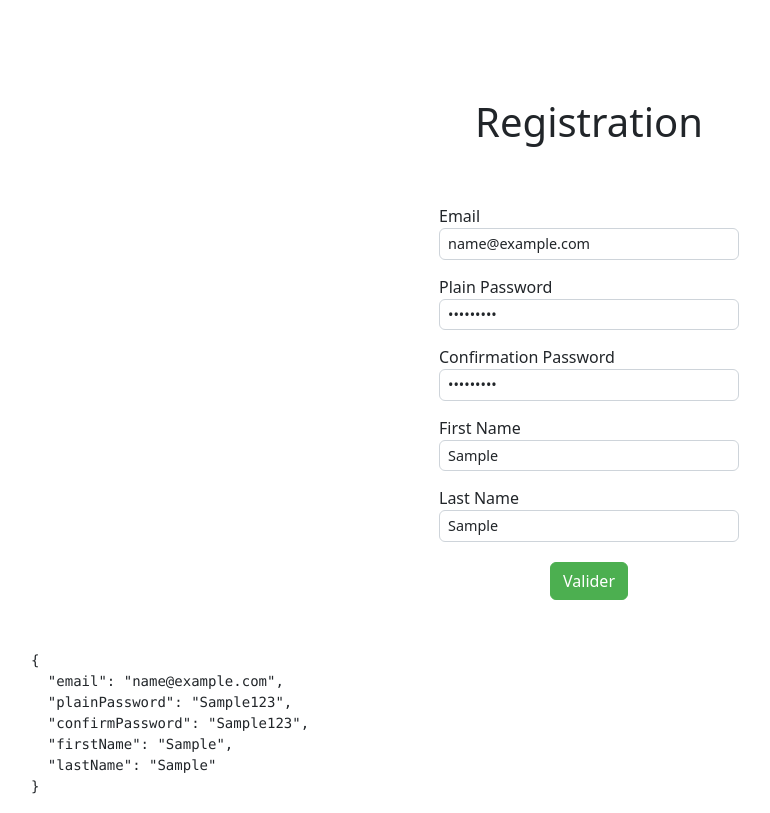
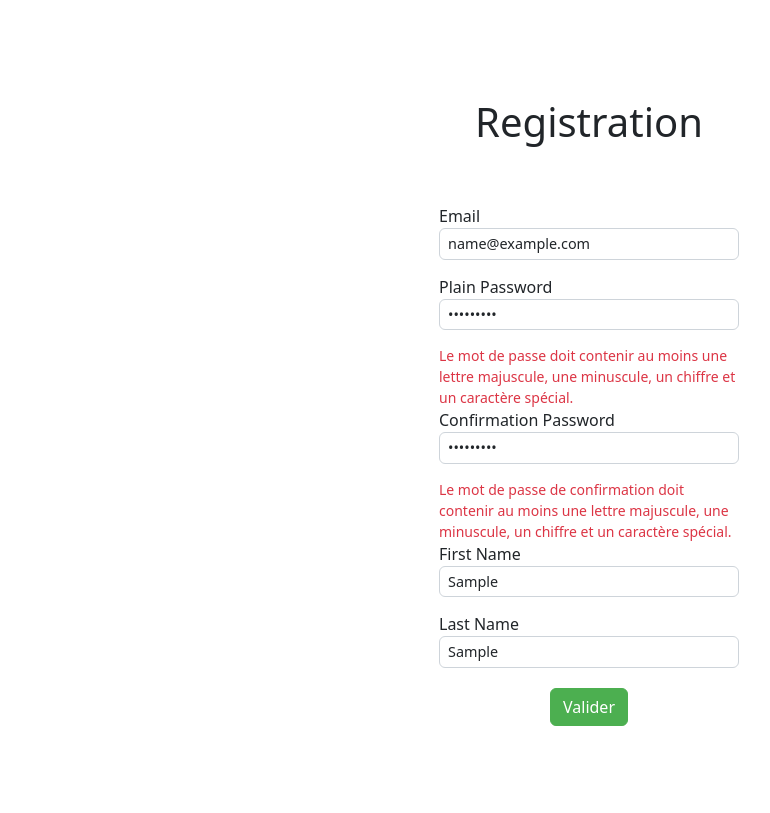
Before and after one commit to gwelle/angular_jira_xray, an Angular app: page /registration in a window 1280 px wide. Both pictures are taken after typing "name@example.com", "Sample123", "Sample123", "Sample", "Sample" into the empty fields and a click on the button "Valider". Shown: the whole page, without its empty margins (51-821 px from the left). Built offline with nearby package versions, Linux system fonts and the light colour scheme; no server answers.

Commit message:
Gestion des messages d'erreurs personnalisés

```diff
--- a/package.json
+++ b/package.json
@@ -4,7 +4,7 @@
   "scripts": {
     "ng": "ng",
     "start": "ng serve --open",
-    "start:https": "ng serve --ssl true --ssl-cert ssl/localhost.crt --ssl-key ssl/localhost.key",
+    "start:https": "ng serve --ssl true --ssl-cert ssl/localhost.crt --ssl-key ssl/localhost.key --open",
     "build": "ng build",
     "watch": "ng build --watch --configuration development",
     "test": "ng test"
--- a/src/app/components/registration/registration.html
+++ b/src/app/components/registration/registration.html
@@ -3,21 +3,49 @@
 <form [formGroup]="registrationForm" (ngSubmit)="onSubmit()">
 
     <label for="email">Email</label>
-    <input type="email" id="email" formControlName="email">
+    <input type="email" id="email" formControlName="email"
+    [ngClass]="{ 'is-invalid': isInvalid('email') }">
+    <div class="invalid-feedback">
+        @if(hasError('email')){
+            {{ getErrorMessage('email') }}
+        }
+    </div>
 
     <label for="plain-password">Plain Password</label>
-    <input type="password" id="plain-password" formControlName="plainPassword">
+    <input type="password" id="plain-password" formControlName="plainPassword"
+    [ngClass]="{ 'is-invalid': isInvalid('plainPassword') }">
+    <div class="invalid-feedback">
+        @if(hasError('plainPassword')){
+            {{ getErrorMessage('plainPassword') }}
+        }
+    </div>
 
     <label for="confirm-password">Confirmation Password</label>
-    <input type="password" id="confirm-password" formControlName="confirmPassword">
+    <input type="password" id="confirm-password" formControlName="confirmPassword"
+    [ngClass]="{ 'is-invalid': isInvalid('confirmPassword') }">
+    <div class="invalid-feedback">
+        @if(hasError('confirmPassword')){
+            {{ getErrorMessage('confirmPassword') }}
+        }
+    </div>
 
     <label for="first-name">First Name</label>
-    <input type="text" id="first-name" formControlName="firstName">
+    <input type="text" id="first-name" formControlName="firstName"
+    [ngClass]="{ 'is-invalid': isInvalid('firstName') }">
+    <div class="invalid-feedback">
+        @if(hasError('firstName')){
+            {{ getErrorMessage('firstName') }}
+        }
+    </div>
 
     <label for="last-name">Last Name</label>
-    <input type="text" id="last-name" formControlName="lastName">
+    <input type="text" id="last-name" formControlName="lastName"
+    [ngClass]="{ 'is-invalid': isInvalid('lastName') }">
+    <div class="invalid-feedback">
+        @if(hasError('lastName')){
+            {{ getErrorMessage('lastName') }}
+        }
+    </div>
 
     <button type="submit" class="btn btn-primary">Valider</button>
 </form>
-
-<pre>{{ registrationForm.value | json }}</pre>
--- a/src/app/components/registration/registration.ts
+++ b/src/app/components/registration/registration.ts
@@ -1,59 +1,118 @@
 import { Component } from '@angular/core';
 import { ReactiveFormsModule, FormGroup, Validators, FormBuilder } from '@angular/forms';
-import { JsonPipe } from '@angular/common';
 import { UserService } from '../../services/user.service';
+import { getErrorMessage } from '../../utils/form-errors';
+import { Router } from '@angular/router';
+import { CommonModule } from '@angular/common';
+import { HttpErrorResponse } from '@angular/common/http';
+
 
 @Component({
   selector: 'app-registration',
   standalone: true,
-  imports: [ReactiveFormsModule, JsonPipe],
+  imports: [ReactiveFormsModule, CommonModule],
   templateUrl: './registration.html',
   styleUrl: './registration.css'
 })
 export class Registration {
 
   // Define any properties or methods needed for registration
-  registrationForm: FormGroup ;
+  registrationForm: FormGroup;
+  submitted = false;
 
 
   /**
    * constructor
    * @param userService
    * @param fb
+   * @param router
    */
-  constructor(private readonly userService: UserService, private readonly fb: FormBuilder) {
+  constructor(private readonly userService: UserService, private readonly fb: FormBuilder,
+    private readonly router: Router) {
     this.registrationForm = this.fb.group({
-      email: ['', [Validators.required, Validators.email]],
-      plainPassword: ['', [Validators.required]],
-      confirmPassword: ['', [Validators.required]],
-      firstName: ['', [Validators.required]],
-      lastName: ['', [Validators.required]],
+      email: ['', [Validators.required,
+        Validators.pattern(/^[a-zA-Z0-9]+([._%+-]?[a-zA-Z0-9]+)*@[a-zA-Z0-9-]+(\.[a-zA-Z]{2,})+$/)]],
+      plainPassword: ['', [Validators.required, Validators.minLength(8), Validators.maxLength(15),
+         Validators.pattern(/^(?=.*[a-z])(?=.*[A-Z])(?=.*\d)(?=.*[\W_]).{8,15}$/)]],
+      confirmPassword: ['', [Validators.required, Validators.minLength(8), Validators.maxLength(15),
+         Validators.pattern(/^(?=.*[a-z])(?=.*[A-Z])(?=.*\d)(?=.*[\W_]).{8,15}$/)]],
+      firstName: ['', [Validators.required, Validators.pattern(/^[A-Za-z]+$/)]],
+      lastName: ['', [Validators.required, Validators.pattern(/^[A-Za-z]+$/)]],
     });
   }
 
+  /**
+   * Handle form submission
+   * @returns void
+   */
   onSubmit() {
+    // Mark the form as submitted
+    this.submitted = true;
+
     if (this.registrationForm.valid) {
-
+      // Form is valid, proceed with registration
       const user = {
         email: this.registrationForm.get('email')?.value,
         plainPassword: this.registrationForm.get('plainPassword')?.value,
         confirmPassword: this.registrationForm.get('confirmPassword')?.value,
-        firstName: this.registrationForm.get('firstName')?.value,
-        lastName: this.registrationForm.get('lastName')?.value
+        firstName: (() => {
+          // Capitalize the first letter of the first name
+          const value = this.registrationForm.get('firstName')?.value || '';
+          return value.charAt(0).toUpperCase() + value.slice(1).toLowerCase();
+        })(),
+        lastName: this.registrationForm.get('lastName')?.value.toUpperCase()
       };
 
+      // Call the user service to register the user
       this.userService.register(user).subscribe({
         next: (response) => {
           console.log('User registered successfully:', response);
+          // Navigate to the login page
+          //this.router.navigate(['/login']);
         },
-        error: (error) => {
-          console.error('Error registering user:', error);
+        error: (err: HttpErrorResponse | any) => {
+          if (err.status === 422 && err.error.violations) {
+            const emailViolation = err.error.violations.find((v: any) => v.propertyPath === 'email');
+            if (emailViolation) {
+              // ici tu peux mettre à jour un FormControl pour montrer l'erreur
+              this.registrationForm.get('email')?.setErrors({ alreadyExists: true });
+              return;
+            }
+          }
         }
-      });
-
+      })
     }
-    else{
-      console.log('Formulaire invalide : \n', this.registrationForm.errors);
+    else {
+      return;
     }
   }
+
+  /**
+   * Get error message for a form control
+   * @param controlName Name of the form control
+   * @returns Error message string
+   */
+  getErrorMessage(controlName: string) {
+    return getErrorMessage(this.registrationForm, controlName);
+  }
+
+  /**
+   * Check if a form control is invalid
+   * @param controlName Name of the form control
+   * @returns boolean indicating if the control is invalid
+   */
+  isInvalid(controlName: string): boolean {
+    const control = this.registrationForm.get(controlName);
+    return this.submitted && control?.errors ? true : false;
+  }
+
+  /**
+   * Show error message for a form control
+   * @param controlName Name of the form control
+   * @returns boolean indicating if the error message should be shown
+   */
+  hasError(controlName: string): boolean {
+    const control = this.registrationForm.get(controlName);
+    return this.submitted && !!control?.errors;
+  }
 }
--- a/src/app/services/user.service.ts
+++ b/src/app/services/user.service.ts
@@ -30,7 +30,6 @@ export class UserService {
   register(user: User): Observable<User> {
     return this.http.post<User>(this.apiUrl, user).pipe(
       catchError((err) => {
-        // Ici tu peux renvoyer l'erreur pour le composant
           return throwError(() => err);
       })
     );
--- /dev/null
+++ b/src/app/utils/form-errors.ts
@@ -0,0 +1,60 @@
+
+import { FormGroup } from '@angular/forms';
+
+/**
+ * Get error message for a form control
+ * @param form FormGroup instance
+ * @param controlName Name of the form control
+ * @returns Error message string
+ */
+export function getErrorMessage(form: FormGroup, controlName: string) {
+  const control = form.get(controlName);
+  if (!control?.errors) return '';
+
+  // Cas spécial pour la confirmation du mot de passe
+  if (controlName === 'confirmPassword') {
+    const passwordControl = form.get('plainPassword');
+    if (passwordControl && passwordControl.value !== control.value) {
+      return 'Les mots de passe ne correspondent pas';
+    }
+  }
+
+  if (control.errors['alreadyExists']) {
+    return "Cette adresse email existe déjà";
+  }
+
+  // Map des messages selon le type d'erreur et le champ
+  const messages: Record<string, Record<string, string>> = {
+    required: {
+      email: "L'email est obligatoire",
+      firstName: 'Le prénom est obligatoire',
+      lastName: 'Le nom est obligatoire',
+      plainPassword: 'Le mot de passe est obligatoire',
+      confirmPassword: 'Le mot de passe de confirmation est obligatoire',
+    },
+    minlength: {
+      plainPassword: `Le mot de passe doit contenir au moins ${control.errors['minlength']?.requiredLength} caractères`,
+      confirmPassword: `La confirmation du mot de passe doit contenir au moins ${control.errors['minlength']?.requiredLength} caractères`,
+    },
+    maxlength: {
+      plainPassword: `Le mot de passe ne peut pas dépasser ${control.errors['maxlength']?.requiredLength} caractères`,
+      confirmPassword: `La confirmation du mot de passe ne peut pas dépasser ${control.errors['maxlength']?.requiredLength} caractères`,
+    },
+    pattern: {
+      email: 'L\'adresse Email est invalide',
+      plainPassword: 'Le mot de passe doit contenir au moins une lettre majuscule, une minuscule, un chiffre et un caractère spécial.',
+      confirmPassword: 'Le mot de passe de confirmation doit contenir au moins une lettre majuscule, une minuscule, un chiffre et un caractère spécial.',
+      firstName: 'Le prénom ne doit contenir que des lettres',
+      lastName: 'Le nom ne doit contenir que des lettres',
+    }
+  };
+
+  // Cherche le premier type d'erreur présent dans control.errors
+  for (const errorType of Object.keys(messages)) {
+    if (control.errors[errorType]) {
+      return messages[errorType][controlName] || '';
+    }
+  }
+
+  return '';
+}
```
